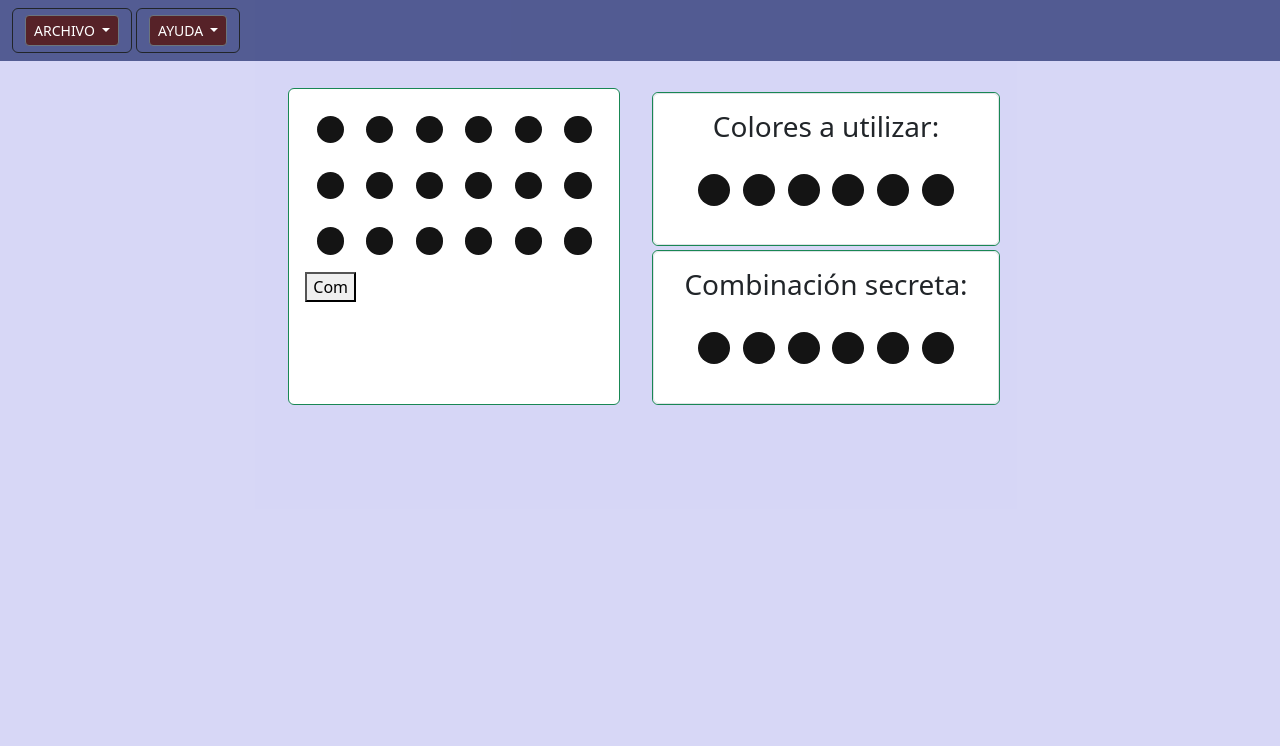
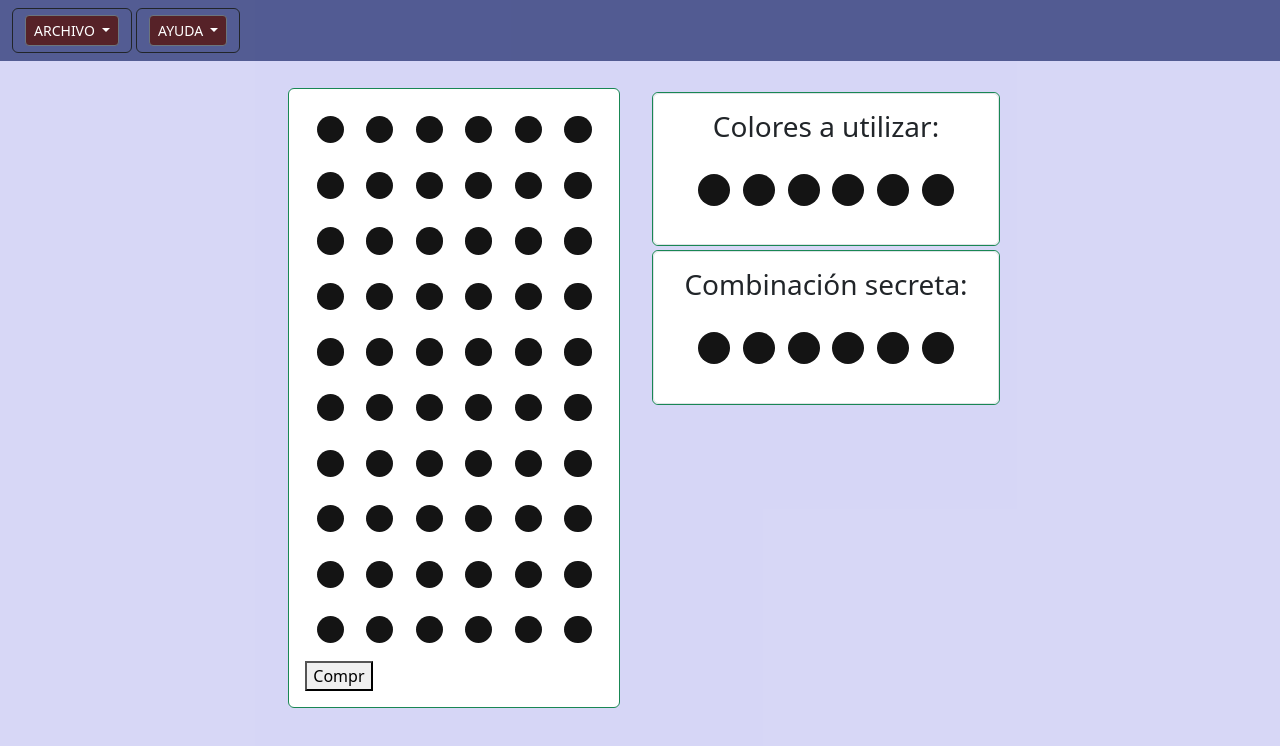
Before and after one commit to jorgemctin/Game-MasterMind, a plain HTML site: page pages/game.html in a window 1280 px wide. Drawn offline with nearby package versions, Linux system fonts and the light colour scheme.

Commit message:
finish game board and add addEventListener for the Click

```diff
--- a/css/game.css
+++ b/css/game.css
@@ -4,19 +4,7 @@
     background-color: rgba(108, 108, 223, 0.274);
 }
 .top{
-
     height: 5em;
-}
-.gameline1, .gameline2, .gameline3, .gameline4 {
-
-    display: inline-block;
-    height: 1.7em;
-    width: 1.7em;
-    justify-content: center;
-    background-color: rgb(20, 20, 20);
-    border-radius: 50%;
-    margin: 0.7em;
-
 }
 
 .checking {
@@ -27,11 +15,9 @@
     border-radius: 50%;
     margin-left:0.7em;
     margin: 0.7em;
-
 }
 
 .colorSelected {
-
     display: inline-block;
     background-color: rgb(20, 20, 20);
     height: 2em;
@@ -40,3 +26,16 @@
     cursor: pointer;
     border-radius: 50%;
 }
+
+.gameline1, .gameline2, .gameline3, .gameline4,.gameline5, .gameline6, .gameline7, .gameline8, .gameline9, .gameline10 {
+    display: inline-block;
+    height: 1.7em;
+    width: 1.7em;
+    justify-content: center;
+    background-color: rgb(20, 20, 20);
+    border-radius: 50%;
+    margin: 0.7em;
+}
+.color{
+    background-color: blue;
+}
--- a/js/game.js
+++ b/js/game.js
@@ -3,8 +3,6 @@ let game1 = document.getElementById("gameline1");
 
 for(let i = 0; i < 6; i++) {
     let bolaElement = document.createElement('div')
-    // newDiv.id = 'contenedores';
-    // bolaElement.textContent = "";
     bolaElement.classList.add("gameline1");
     bolaElement.id = `bola-${i}`
     game1.appendChild(bolaElement)
@@ -35,3 +33,51 @@ let game4 = document.getElementById("gameline4");
         bolaElement.id = `bola-${i}`;
         game4.appendChild(bolaElement);
     }
+
+let game5 = document.getElementById("gameline5");
+    for(let i = 0; i < 6; i++) {
+        let bolaElement = document.createElement('div');
+        bolaElement.classList.add("gameline5");
+        bolaElement.id = `bola-${i}`;
+        game5.appendChild(bolaElement);
+    }
+
+let game6 = document.getElementById("gameline6");
+    for(let i = 0; i < 6; i++) {
+        let bolaElement = document.createElement('div');
+        bolaElement.classList.add("gameline6");
+        bolaElement.id = `bola-${i}`;
+        game6.appendChild(bolaElement);
+    }
+
+let game7 = document.getElementById("gameline7");
+    for(let i = 0; i < 6; i++) {
+        let bolaElement = document.createElement('div');
+        bolaElement.classList.add("gameline7");
+        bolaElement.id = `bola-${i}`;
+        game7.appendChild(bolaElement);
+    }
+
+let game8 = document.getElementById("gameline8");
+    for(let i = 0; i < 6; i++) {
+        let bolaElement = document.createElement('div');
+        bolaElement.classList.add("gameline8");
+        bolaElement.id = `bola-${i}`;
+        game8.appendChild(bolaElement);
+    }
+
+let game9 = document.getElementById("gameline9");
+    for(let i = 0; i < 6; i++) {
+        let bolaElement = document.createElement('div');
+        bolaElement.classList.add("gameline9");
+        bolaElement.id = `bola-${i}`;
+        game9.appendChild(bolaElement);
+    }
+
+let game10 = document.getElementById("gameline10");
+    for(let i = 0; i < 6; i++) {
+        let bolaElement = document.createElement('div');
+        bolaElement.classList.add("gameline10");
+        bolaElement.id = `bola-${i}`;
+        game10.appendChild(bolaElement);
+    }
--- a/pages/game.html
+++ b/pages/game.html
@@ -44,7 +44,7 @@
         <!-- GAME CARD -->
     <div class="top"></div>
         <div class="container">
-            <div class="row row-cols-1 row-cols-md-2 row-cols-lg-3 d-flex justify-content-center mt-2">
+            <div class="row row-cols-1 row-cols-md-2 row-cols-lg-3 d-flex justify-content-center mt-2 h-100">
                 <div class="col d-flex justify-content-center">
                     <div class="card border border-success h-100">
                         <div class="card-body">
@@ -59,61 +59,26 @@
 
                         </div>
                         <div class="col">
-                            <!-- <div class="gameline2"></div>
-                            <div class="gameline2"></div>
-                            <div class="gameline2"></div>
-                            <div class="gameline2"></div>
-                            <div class="gameline2"></div>
-                            <div class="gameline2"></div> -->
+                            <div id="gameline4"></div>
                         </div>
                         <div class="col">
-                            <!-- <div class="gameline2"></div>
-                            <div class="gameline2"></div>
-                            <div class="gameline2"></div>
-                            <div class="gameline2"></div>
-                            <div class="gameline2"></div>
-                            <div class="gameline2"></div> -->
+                            <div id="gameline5"></div>
                         </div>
                         <div class="col">
-                            <!-- <div class="gameline2"></div>
-                            <div class="gameline2"></div>
-                            <div class="gameline2"></div>
-                            <div class="gameline2"></div>
-                            <div class="gameline2"></div>
-                            <div class="gameline2"></div> -->
+                            <div id="gameline6"></div>
                         </div>
                         <div class="col">
-                            <!-- <div class="gameline2"></div>
-                            <div class="gameline2"></div>
-                            <div class="gameline2"></div>
-                            <div class="gameline2"></div>
-                            <div class="gameline2"></div>
-                            <div class="gameline2"></div> -->
+                            <div id="gameline7"></div>
                         </div>
                         <div class="col">
-                            <!-- <div class="gameline2"></div>
-                            <div class="gameline2"></div>
-                            <div class="gameline2"></div>
-                            <div class="gameline2"></div>
-                            <div class="gameline2"></div>
-                            <div class="gameline2"></div> -->
+                            <div id="gameline8"></div>
                         </div>
                         <div class="col">
-                            <!-- <div class="gameline2"></div>
-                            <div class="gameline2"></div>
-                            <div class="gameline2"></div>
-                            <div class="gameline2"></div>
-                            <div class="gameline2"></div>
-                            <div class="gameline2"></div> -->
+                            <div id="gameline9"></div>
                         </div>
                         <div class="col">
-                            <!-- <div class="gameline2"></div>
-                            <div class="gameline2"></div>
-                            <div class="gameline2"></div>
-                            <div class="gameline2"></div>
-                            <div class="gameline2"></div>
-                            <div class="gameline2"></div> -->
-                            <a href="../pages/winner.html"><button>Com</button></a>
+                            <div id="gameline10"></div>
+                            <a href="../pages/winner.html"><button>Compr</button></a>
                         </div>
                     </div>
                 </div>
```
Also changed, not shown: pages/winner.html (+1 -1 lines).
